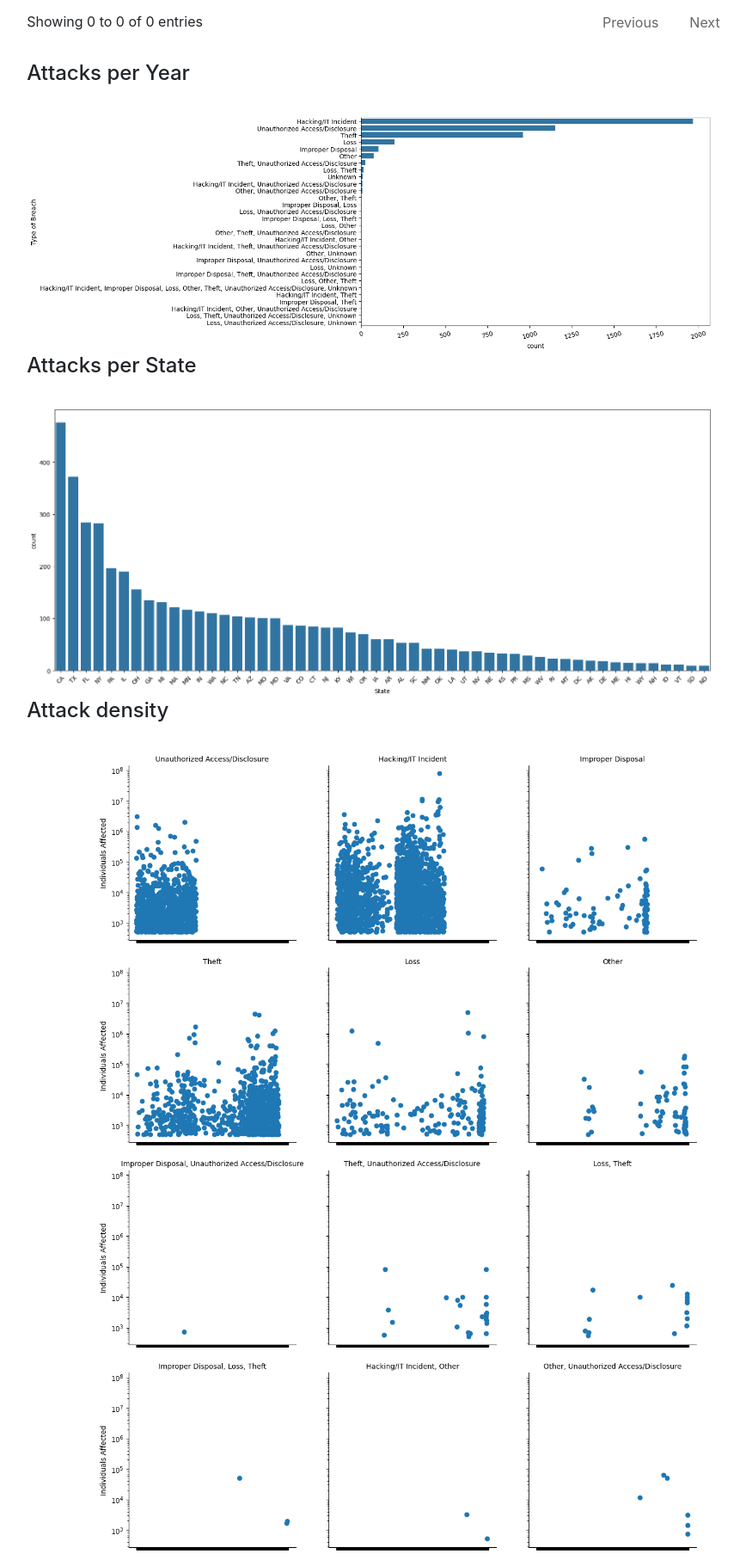
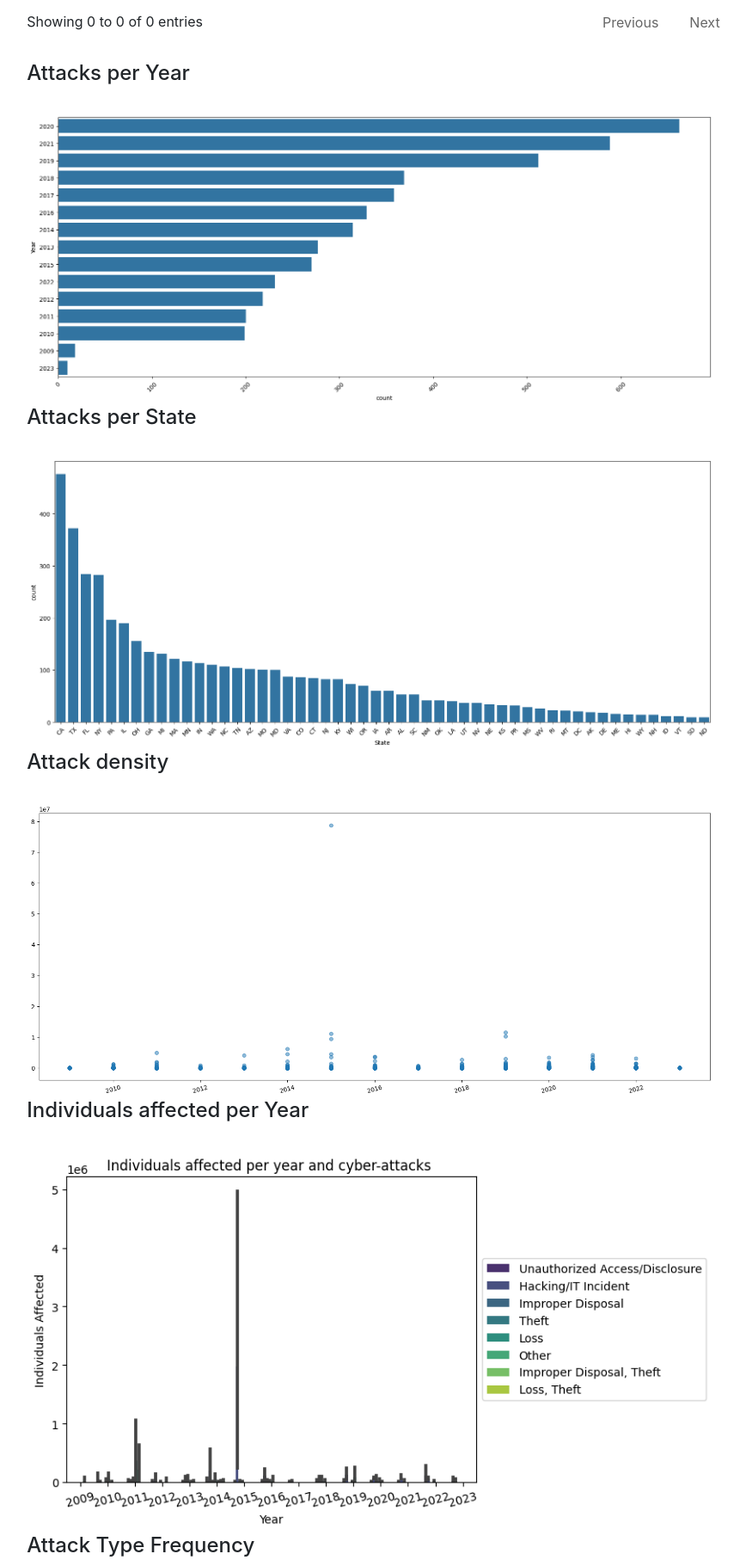
Before and after one commit to BarkaBoss/Cyber-Attacks, a Flask app: template templates/graphs.html in a window 1280 px wide. Shown: the part 677-2491 px from the top of the page at 86% size, without its empty margins (197-1065 px from the left). Run offline with Flask 3, Linux system fonts and the light colour scheme; the template is opened without the code that fills it, so the values that code supplies are empty; parts of the project's set-up code (start-up, migrations or seed data) failed here and were passed over; some libraries are stand-ins or nearby versions.

Commit message:
Fixed Year

```diff
--- a/templates/graphs.html
+++ b/templates/graphs.html
@@ -87,22 +87,27 @@
           </br>
           <h4>Attacks per Year</h4>
           </br>
-          <img width="800" src="../static/images/us_img/attack_frequency.png">
+          <img width="800" src="../static/images/us/us_attacks_per_year.png">
 
         </br>
         <h4>Attacks per State</h4>
         </br>
-        <img width="800" src="../static/images/us_img/attack_by_state.png">
+        <img width="800" src="../static/images/us/us_attacks_per_state.png">
 
       </br>
       <h4>Attack density</h4>
       </br>
-      <img width="800" src="../static/images/us_img/group.png">
+      <img width="800" src="../static/images/us/us_attack_density_per_year.png">
 
       </br>
-      <h4>Density of people affected</h4>
+      <h4>Individuals affected per Year</h4>
       </br>
-      <img width="800" src="../static/images/us_img/individuals_affected_date.png">
+      <img width="800" src="../static/images/us/individuals_affected_by_year.png">
+
+      </br>
+      <h4>Attack Type Frequency</h4>
+      </br>
+      <img width="800" src="../static/images/us/us_attack_type_freq.png">
 
       </br>
         </div>
```
Also changed, not shown: static/images/us/individuals_affected_by_year.png (added), static/images/us/us_attack_density_per_year.png, static/images/us/us_attack_type_freq.png (added), static/images/us/us_attacks_per_state.png, static/images/us/us_attacks_per_year.png.
